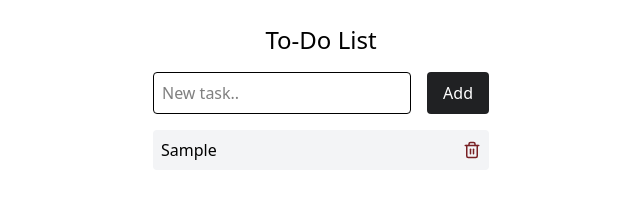
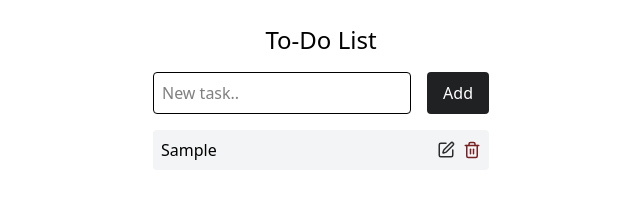
Before and after one commit to alexchatzis3/cf-react-todo-app, a React (Vite) app: page / in a window 1280 px wide. Both pictures are taken after typing "Sample" into the empty fields and a click on the button "Add". Shown: the top 220 px of the page, without its empty margins (319-959 px from the left). Built offline with nearby package versions, Linux system fonts and the light colour scheme.

Commit message:
feat: add edit task functionality

```diff
--- a/src/components/Todo.tsx
+++ b/src/components/Todo.tsx
@@ -6,23 +6,37 @@
 
 const todoReducer = (state: TodoProps[], action: Action): TodoProps[] => {
     switch (action.type) {
-        case "ADD":{
-            const newTodo: TodoProps = {
-                id: Date.now(),
-                text: action.payload,
-            };
-            return [...state, newTodo];
-        }
+        // case "ADD":{
+        //     const newTodo: TodoProps = {
+        //         id: Date.now(),
+        //         text: action.payload,
+        //     };
+        //     return [...state, newTodo];
+        // }
+        case "ADD":
+            return [
+                ...state,
+                {
+                    id: Date.now(),
+                    text: action.payload,
+                }
+            ]
         case "DELETE":
             return state.filter(todo => todo.id !== action.payload);
-        default:
+        case "EDIT":
+            return state.map( todo =>
+                todo.id === action.payload.id
+                ? {...todo, text:action.payload.newText}
+                : todo
+            )
+            default:
             return state;
     }
 };
 
 const Todo = () =>{
     const [todos, dispatch] = useReducer(todoReducer, []);
-
+    console.log(todos);
     return (
         <>
             <div className="max-w-sm mx-auto p-6">
--- a/src/components/TodoList.tsx
+++ b/src/components/TodoList.tsx
@@ -1,25 +1,79 @@
-import { Trash2 } from "lucide-react";
-import type {TodoListProps} from "../types.ts";
-
+import { useState } from "react";
+import { Trash2, Edit, Save, X } from "lucide-react";
+import type { TodoListProps } from "../types.ts";
 
 const TodoList = ({todos, dispatch}: TodoListProps) =>{
+    const [editId, setEditId] = useState<number | null>(null);
+    const [editText, setEditText] = useState("");
+
+    const handleEdit = (id: number, text: string) => () => {
+        setEditId(id);
+        setEditText(text);
+    }
+
+    const handleSave = (id: number) => () =>{
+        dispatch({type: "EDIT", payload: {id, newText: editText}});
+        setEditId(null);
+        setEditText("");
+    }
+
+    const handleCancel = () => {
+        setEditId(null);
+        setEditText("");
+    }
 
     const handleDelete = (id: number) => () => {
         dispatch({type: "DELETE", payload: id});
     }
+
 
     return (
         <>
             <ul className="space-y-2">
                 {todos.map(todo => (
                     <li key={todo.id} className="flex items-center justify-between bg-gray-100 p-2 rounded">
+                        { editId === todo.id ? (
+                            <>
+                                <div className="flex flex-1 gap-2">
+                                    <input
+                                        type="text"
+                                        value={editText}
+                                        onChange={(e) => setEditText(e.target.value)}
+                                        className="flex-1 border rounded p-1"
+                                    />
+                                    <button
+                                        onClick={handleSave(todo.id)}
+                                        className="text-cf-gray"
+                                    >
+                                        <Save size={18}/>
+                                    </button>
+                                    <button
+                                        onClick={handleCancel}
+                                        className="text-cf-dark-red"
+                                    >
+                                        <X size={18}/>
+                                    </button>
+                                </div>
+                            </>
+                        ) : (
+                            <>
                                 <span>{todo.text}</span>
+                                <div className="flex gap-2">
+                                    <button
+                                        onClick={handleEdit(todo.id, todo.text)}
+                                        className="text-cf-gray"
+                                    >
+                                        <Edit size={18}/>
+                                    </button>
                                     <button
                                         onClick={handleDelete(todo.id)}
                                         className="text-cf-dark-red"
                                     >
                                         <Trash2 size={18}/>
                                     </button>
+                                </div>
+                            </>
+                        )}
                     </li>
                 ))}
             </ul>
--- a/src/types.ts
+++ b/src/types.ts
@@ -6,6 +6,7 @@
 export type Action =
     | {type: "ADD"; payload: string}
     | {type: "DELETE"; payload: number}
+    | {type: "EDIT"; payload: {id: number; newText: string}}
 
 export type TodoFormProps = {
     dispatch: React.Dispatch<Action>;
```
Lines whose indentation alone changed are shown as unchanged.
